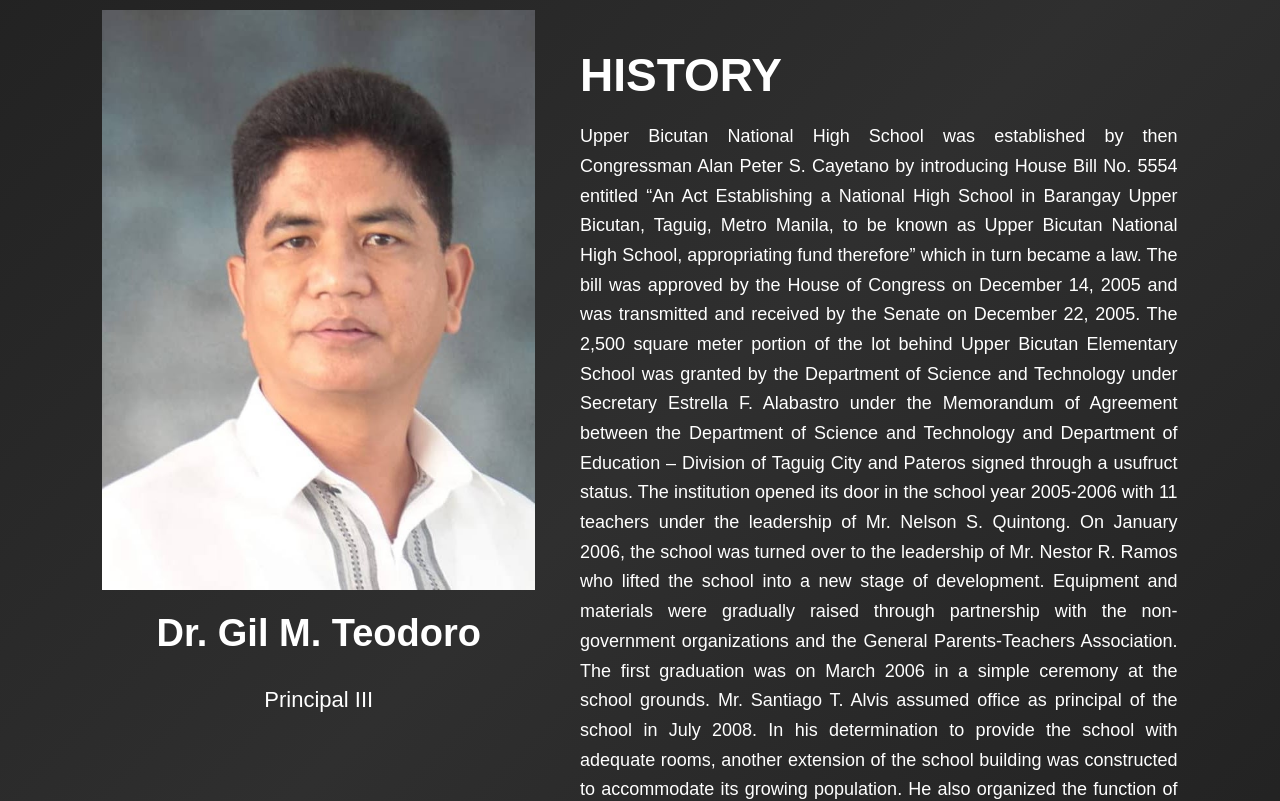
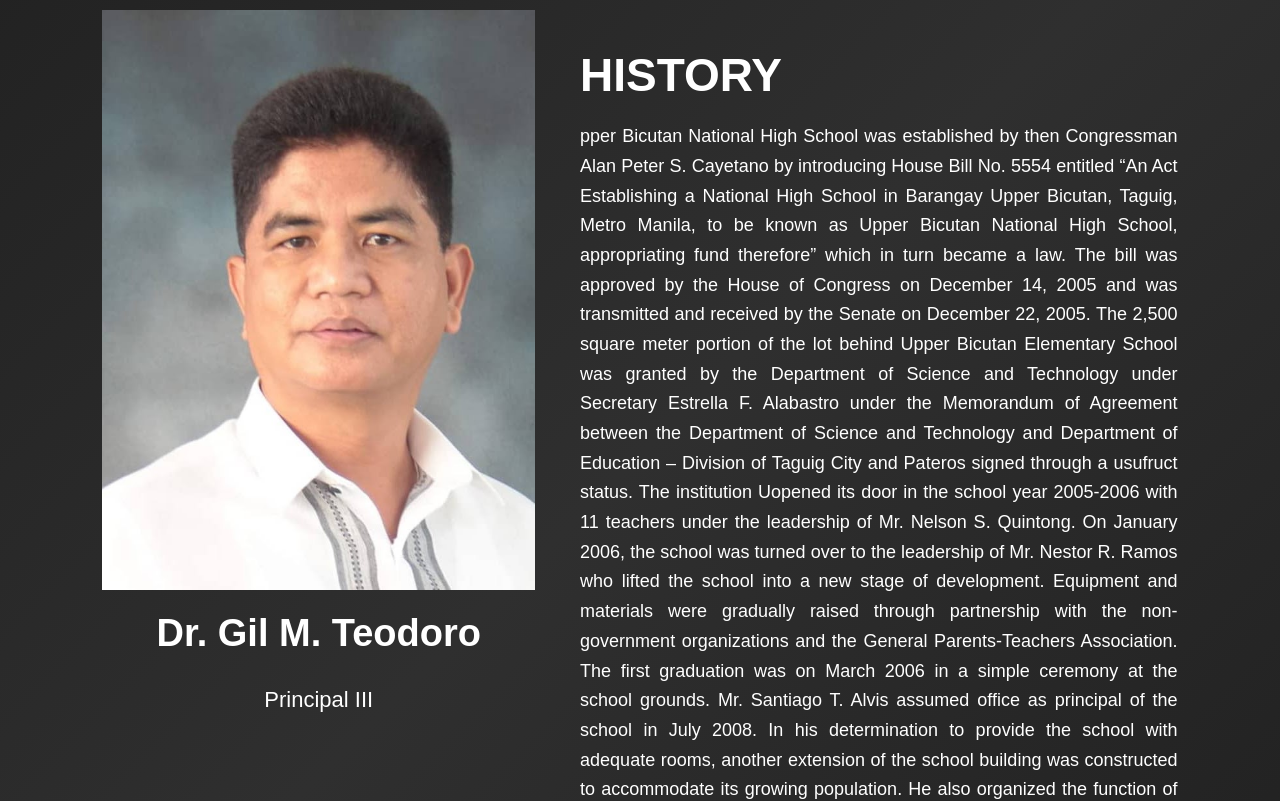
Before and after one commit to tuankaliemran23-afk/Home-page-website., a plain HTML site: page index.html in a window 1280 px wide. Shown: the part 840-1641 px from the top of the page. Drawn offline with Linux system fonts and the light colour scheme.

Commit message:
Add files via upload

```diff
--- a/index.html
+++ b/index.html
@@ -52,9 +52,9 @@
         </div>
         <div class="history-content">
             <h1>HISTORY</h1>
-            <p>
-Upper Bicutan National High School was established by then Congressman Alan Peter S. Cayetano by introducing House Bill No. 5554 entitled “An Act Establishing a National High School in Barangay Upper Bicutan, Taguig, Metro Manila, to be known as Upper Bicutan National High School, appropriating fund therefore” which in turn became a law. The bill was approved by the House of Congress on December 14, 2005 and was transmitted and received by the Senate on December 22, 2005. The 2,500 square meter portion of the lot behind Upper Bicutan Elementary School was granted by the Department of Science and Technology under Secretary Estrella F. Alabastro under the Memorandum of Agreement between the Department of Science and Technology and Department of Education – Division of Taguig City and Pateros signed through a usufruct status.
-The institution opened its door in the school year 2005-2006 with 11 teachers under the leadership of Mr. Nelson S. Quintong. On January 2006, the school was turned over to the leadership of Mr. Nestor R. Ramos who lifted the school into a new stage of development. Equipment and materials were gradually raised through partnership with the non-government organizations and the General Parents-Teachers Association. The first graduation was on March 2006 in a simple ceremony at the school grounds.
+            <p>pper Bicutan National High School was established by then Congressman Alan Peter S. Cayetano by introducing House Bill No. 5554 entitled “An Act Establishing a National High School in Barangay Upper Bicutan, Taguig, Metro Manila, to be known as Upper Bicutan National High School, appropriating fund therefore” which in turn became a law. The bill was approved by the House of Congress on December 14, 2005 and was transmitted and received by the Senate on December 22, 2005. The 2,500 square meter portion of the lot behind Upper Bicutan Elementary School was granted by the Department of Science and Technology under Secretary Estrella F. Alabastro under the Memorandum of Agreement between the Department of Science and Technology and Department of Education – Division of Taguig City and Pateros signed through a usufruct status.
+The institution
+Uopened its door in the school year 2005-2006 with 11 teachers under the leadership of Mr. Nelson S. Quintong. On January 2006, the school was turned over to the leadership of Mr. Nestor R. Ramos who lifted the school into a new stage of development. Equipment and materials were gradually raised through partnership with the non-government organizations and the General Parents-Teachers Association. The first graduation was on March 2006 in a simple ceremony at the school grounds.
 Mr. Santiago T. Alvis assumed office as principal of the school in July 2008. In his determination to provide the school with adequate rooms, another extension of the school building was constructed to accommodate its growing population. He also organized the function of the school by filling in administrative plantilla of personnel.
 In July 2010, Mrs. Guia R. Dela Cruz was appointed principal of the school.</p>
         </div>
@@ -86,10 +86,8 @@ In July 2010, Mrs. Guia R. Dela Cruz was appointed principal of the school.</p>
             </ul>
         </div>
     </section>
-</body>
-</html>
 
-<!-- CONTACT SECTION -->
+    <!-- CONTACT SECTION -->
     <section class="contact-section" id="contact">
         <img src="school-contact.jpg" alt="Upper Bicutan National High School campus">
         <div class="contact-content">
```
